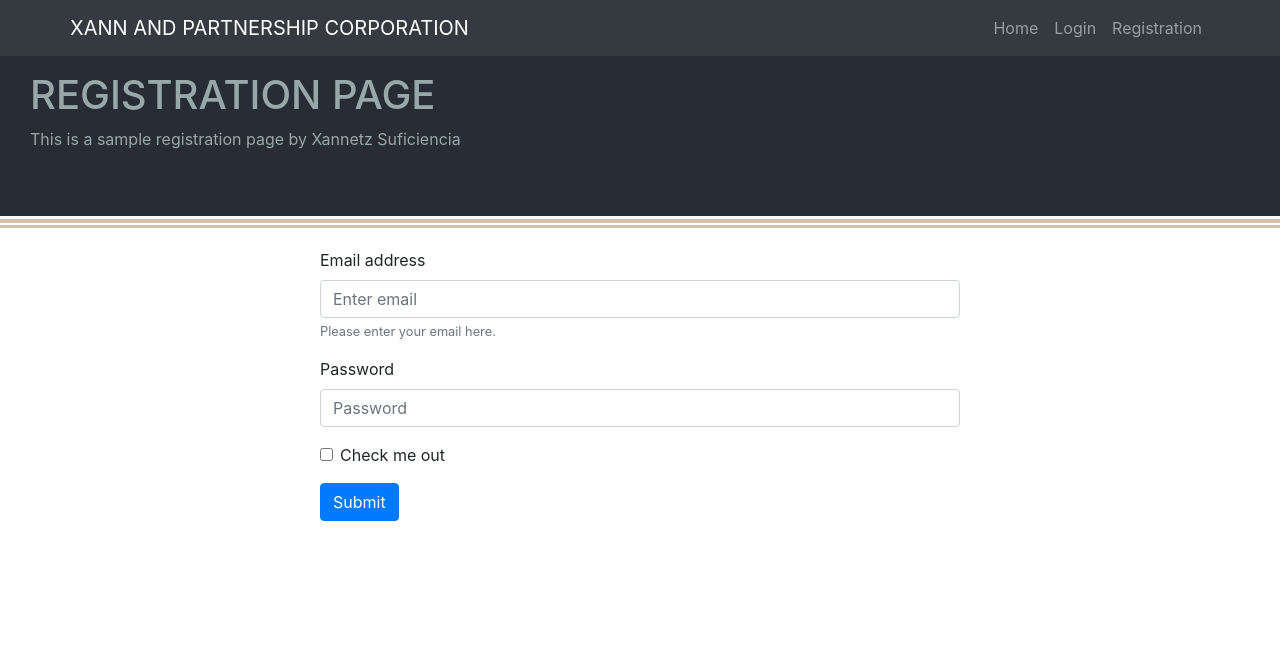
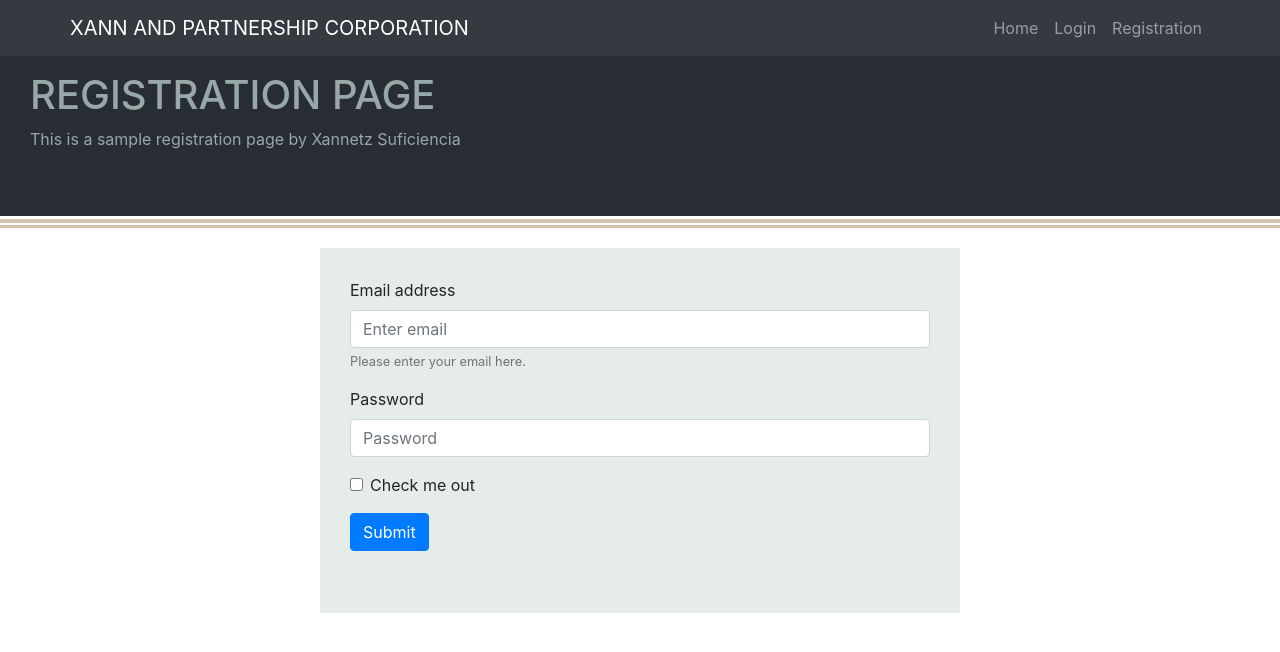
Before and after one commit to Xann53/Suficiencia-ReactJS_project1, a React (Create React App) app: page /registration in a window 1280 px wide. Shown: the top 652 px of the page. Built offline with nearby package versions, Linux system fonts and the light colour scheme.

Commit message:
Update 4

```diff
--- a/src/components/Component.css
+++ b/src/components/Component.css
@@ -3,4 +3,9 @@
     top: 25px;
     left: 25%;
     width: 50%;
+    background-color: #e6ece8;
+    padding-top: 30px;
+    padding-right: 30px;
+    padding-bottom: 30px;
+    padding-left: 30px;
 }
```
